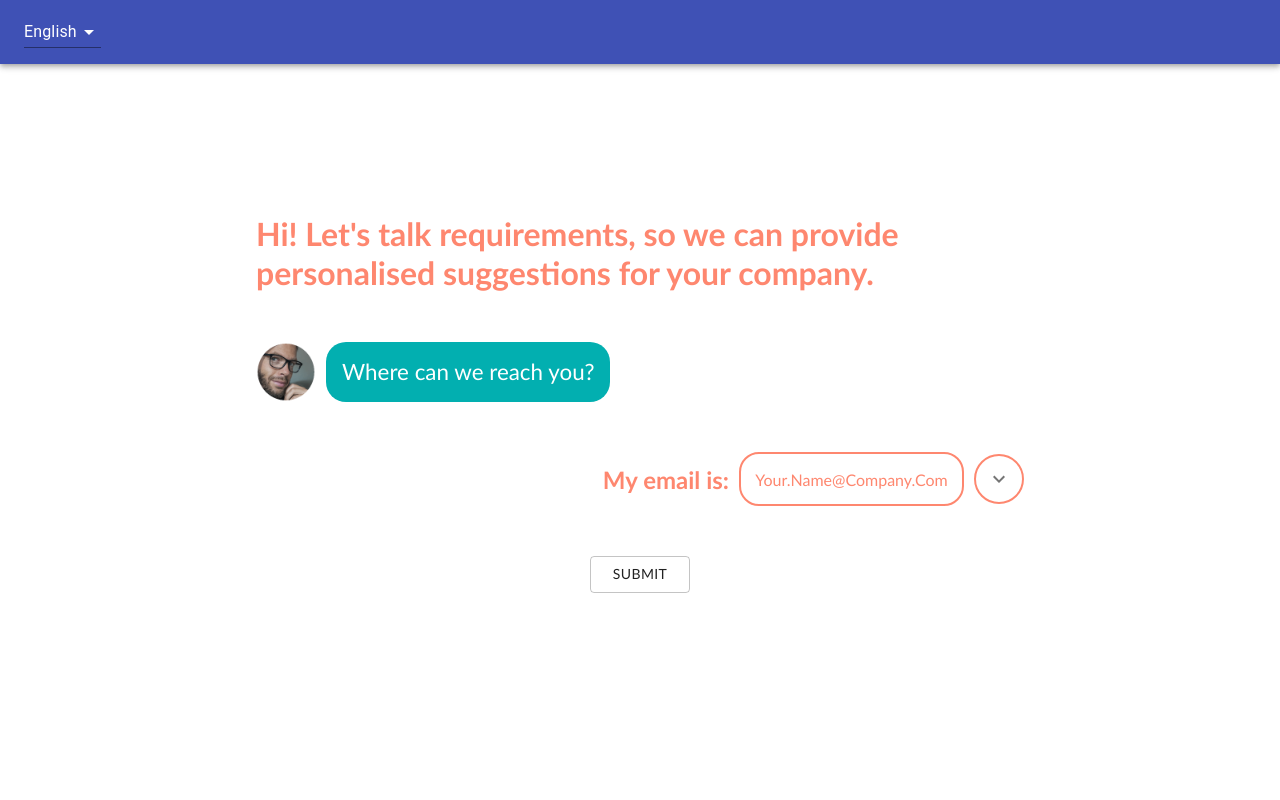
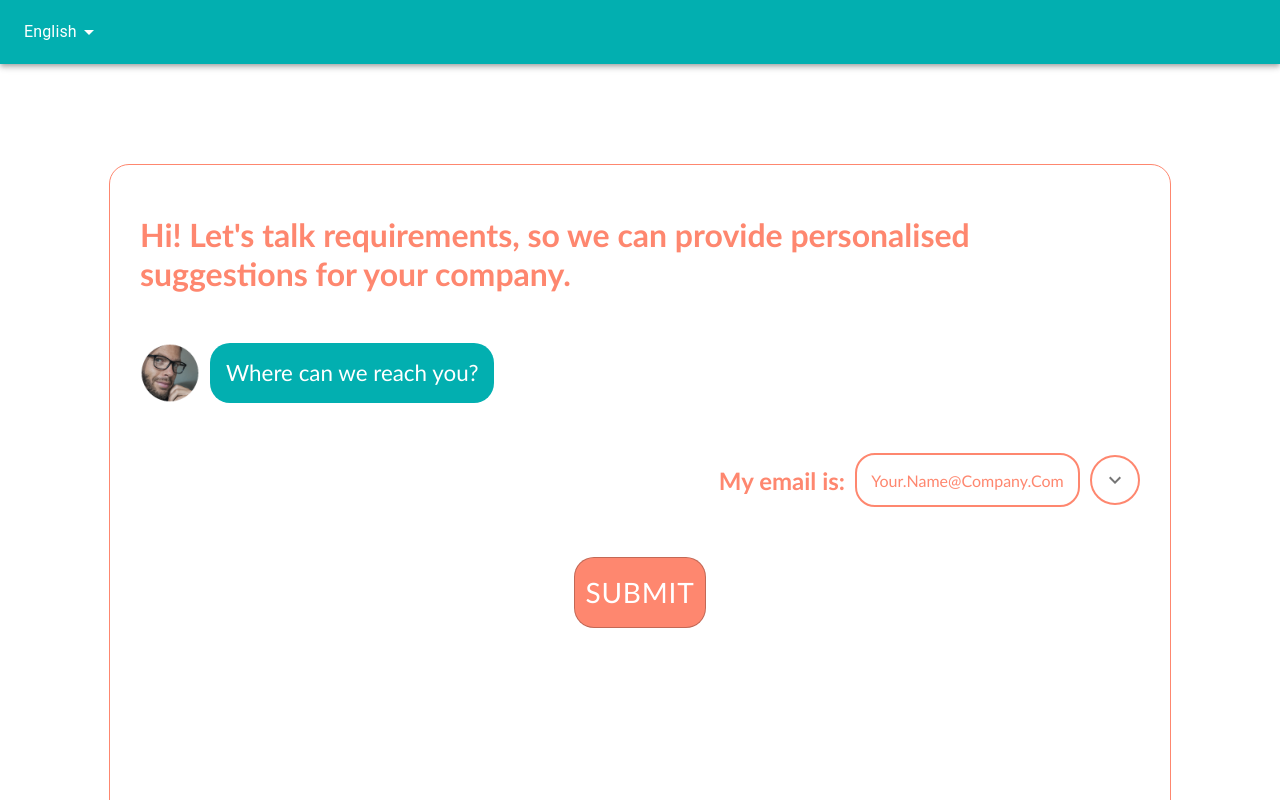
Before and after one commit to SevaDer14/flex_coast_client, a React (Create React App) app: page / in a window 1280 px wide. Shown: the top 800 px of the page. Built offline with nearby package versions, Linux system fonts and the light colour scheme.

Commit message:
overrides some Material UI styles

```diff
--- a/src/components/Header.jsx
+++ b/src/components/Header.jsx
@@ -1,17 +1,15 @@
 import React from 'react'
-import AppBar from '@material-ui/core/AppBar';
+import AppBar from '@material-ui/core/AppBar'
 import Toolbar from '@material-ui/core/Toolbar'
 import LanguageSelect from './LanguageSelect'
 
 const Header = () => {
   return (
-    <div>
-      <AppBar position='static'>
-        <Toolbar>
-          <LanguageSelect />
-        </Toolbar>
-      </AppBar>
-    </div>
+    <AppBar position='static'>
+      <Toolbar>
+        <LanguageSelect />
+      </Toolbar>
+    </AppBar>
   )
 }
 
--- a/src/components/LanguageSelect.jsx
+++ b/src/components/LanguageSelect.jsx
@@ -12,16 +12,14 @@ const LanguageSelect = () => {
   return (
     <div>
       <Select
-      style={styles.menu}
         data-cy='language-dropdown'
         inputProps={{
           name: 'language',
           id: 'age-native-simple',
         }}
-
         value={language}
-        displayEmpty
-        onChange={handleChange}>
+        onChange={handleChange}
+        disableUnderline={true}>
         <MenuItem data-cy='english' value={'English'}>
           English
         </MenuItem>
@@ -34,11 +32,3 @@ const LanguageSelect = () => {
 }
 
 export default LanguageSelect
-
-const styles = {
-menu:{
-  textAlign: 'right',
-  color: 'white',
-  textDecorationColor:"white"
-}
-}
--- a/src/styles/desktop.css
+++ b/src/styles/desktop.css
@@ -20,8 +20,16 @@ h3 {
   padding-right: 10px;
 }
 
-.menu {
-  float: right;
+.MuiSelect-icon {
+  color: white !important;
+}
+
+.MuiAppBar-root {
+  background-color: #02afb0 !important;
+}
+
+.MuiInput-root {
+  color: white !important;
 }
 
 .form-container {
@@ -33,7 +41,13 @@ h3 {
       -ms-flex-direction: column;
           flex-direction: column;
   min-height: 100vh;
-  margin: 100px 20%;
+  max-width: 1000px;
+  margin: auto;
+  margin-top: 100px;
+  padding-left: 30px;
+  padding-right: 30px;
+  border: 1px solid #fe876f;
+  border-radius: 20px;
 }
 
 .question-container {
@@ -133,13 +147,14 @@ h3 {
   background-color: #fe876f;
 }
 
-.submit-btn {
-  border-radius: 20px;
-  background-color: #fe876f;
-  width: 100px;
-  padding: 10px;
-  -ms-flex-item-align: center;
-      -ms-grid-row-align: center;
-      align-self: center;
+.MuiButton-root {
+  border-radius: 20px !important;
+  font-size: 28px !important;
+  color: white !important;
+  background-color: #fe876f !important;
+  padding: 10px !important;
+  -ms-flex-item-align: center !important;
+      -ms-grid-row-align: center !important;
+      align-self: center !important;
 }
 /*# sourceMappingURL=desktop.css.map */
--- a/src/styles/desktop.scss
+++ b/src/styles/desktop.scss
@@ -4,7 +4,13 @@
   display: flex;
   flex-direction: column;
   min-height: 100vh;
-  margin: 100px 20%;
+  max-width: 1000px;
+  margin: auto;
+  margin-top: 100px;
+  padding-left: 30px;
+  padding-right: 30px;
+  border: 1px solid $secondaryColor;
+  border-radius: 20px
 }
 
 .question-container {
@@ -16,6 +22,7 @@
     align-self: center;
     margin-right: 10px;
   }
+
   p {
     color: white;
     background-color: $mainColor;
@@ -73,10 +80,11 @@
   }
 }
 
-.submit-btn {
-  border-radius: 20px;
-  background-color: $secondaryColor;
-  width: 100px;
-  padding: 10px;
-  align-self: center;
+.MuiButton-root {
+  border-radius: 20px !important;
+  font-size: 28px !important;
+  color: white !important;
+  background-color: $secondaryColor !important;
+  padding: 10px !important;
+  align-self: center !important;
 }
--- a/src/styles/globals.css
+++ b/src/styles/globals.css
@@ -23,4 +23,12 @@ h3 {
 .MuiSelect-icon {
   color: white !important;
 }
+
+.MuiAppBar-root {
+  background-color: #02afb0 !important;
+}
+
+.MuiInput-root {
+  color: white !important;
+}
 /*# sourceMappingURL=globals.css.map */
--- a/src/styles/globals.scss
+++ b/src/styles/globals.scss
@@ -30,4 +30,13 @@ h3 {
 .MuiSelect-icon{
   color: white !important;
 }
+
+.MuiAppBar-root {
+  background-color: $mainColor !important;
+}
+
+.MuiInput-root {
+  color: white !important;
+}
+
 // Blueprints
--- a/src/views/QuestionaryForm.jsx
+++ b/src/views/QuestionaryForm.jsx
@@ -31,7 +31,6 @@ const QuestionaryForm = () => {
         <Button
           variant='outlined'
           circular
-          className='submit-btn'
           data-cy='submit-btn'
           onClick={() => Inquiries.create(formData)}>
           Submit
```
Also changed, not shown: 2 other files (tests, documents, lock files or other folders).
